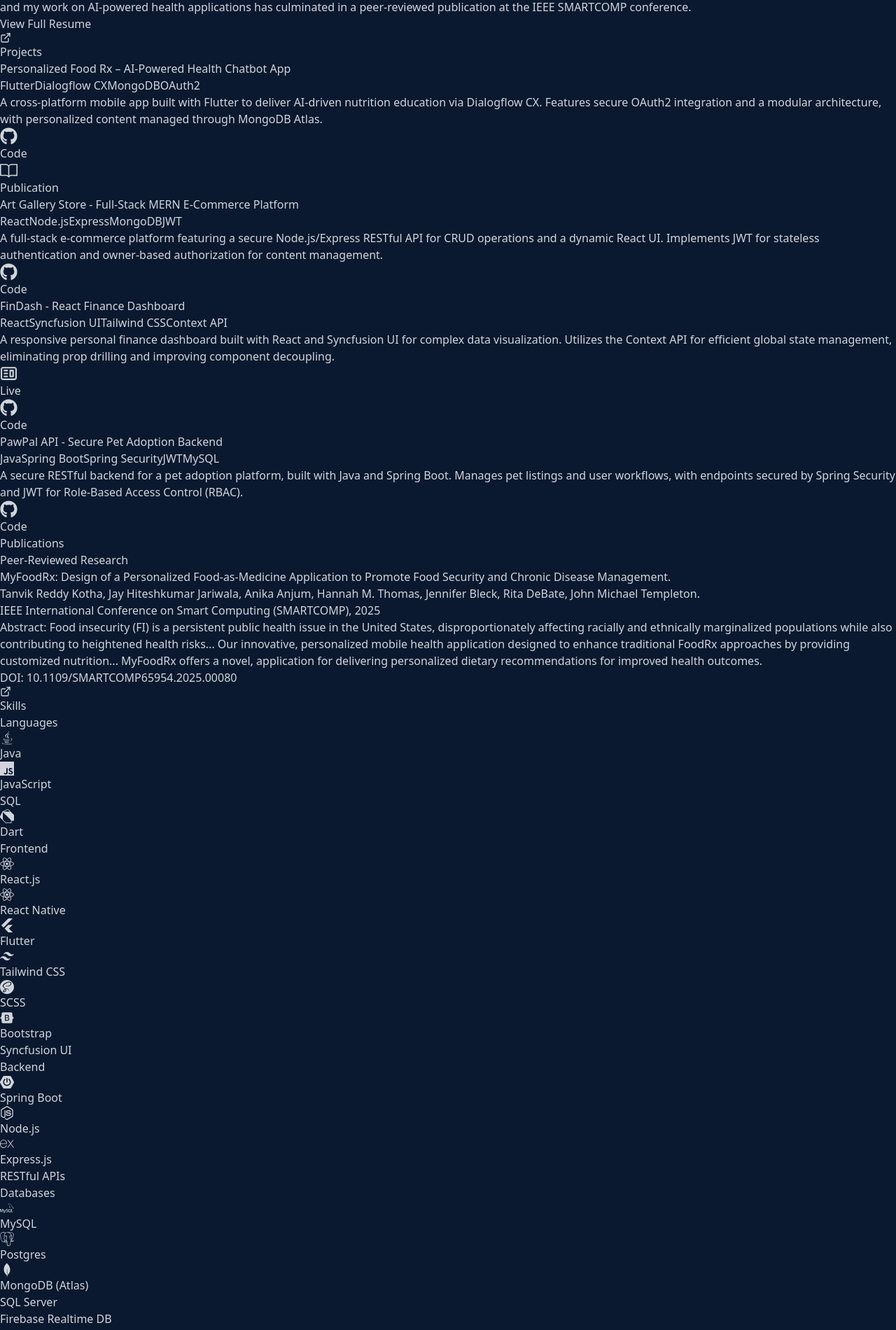
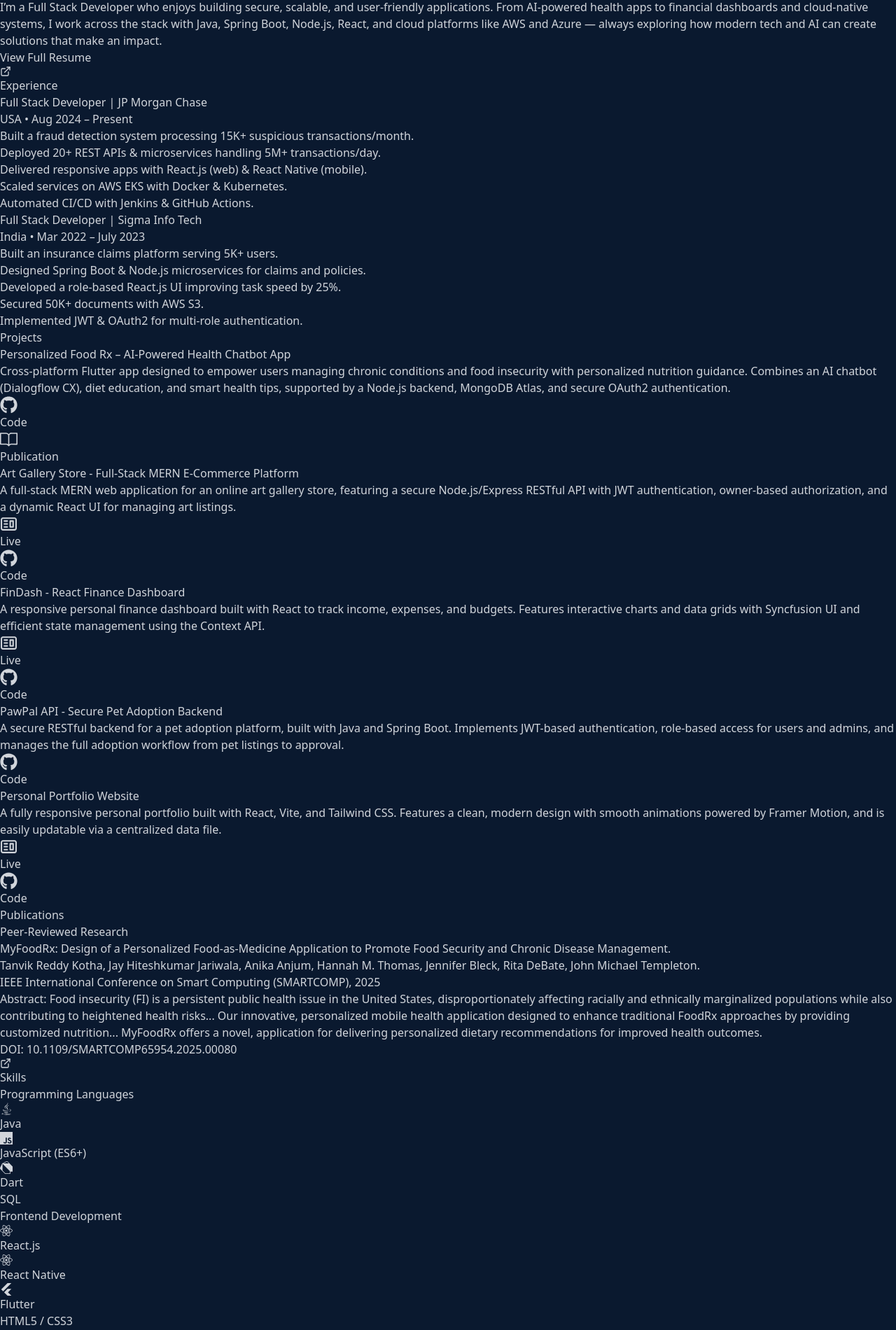
Before and after one commit to tanvikreddy123/portfolio, a React (Vite) app: page / in a window 1280 px wide. Shown: the part 700-2600 px from the top of the page at 70% size. Built offline with nearby package versions, Linux system fonts and the light colour scheme.

Commit message:
feat: Add portfolio project and update all the links

```diff
--- a/src/App.jsx
+++ b/src/App.jsx
@@ -5,6 +5,7 @@
 import Navbar from "./components/Navbar";
 import Projects from "./components/Projects";
 import Publications from "./components/Publications";
+import Experience from "./components/Experience";
 import Skills from "./components/Skills";
 
 function App() {
@@ -13,6 +14,7 @@
       <Navbar />
       <Hero />
       <About />
+      <Experience />
       <Projects />
       <Publications />
       <Skills />
--- a/src/components/About.jsx
+++ b/src/components/About.jsx
@@ -14,11 +14,11 @@
         </div>
         <div className="max-w-[1000px] w-full grid sm:grid-cols-2 gap-8 px-4">
           <div className="sm:text-left text-4xl font-bold">
-            <p>A passionate developer building scalable, AI-driven solutions.</p>
+            <p>A passionate developer building secure, scalable, and user-focused solutions.</p>
           </div>
           <div>
             <p className="text-[#8892b0]">
-              My expertise lies in building scalable web and mobile applications using Java, Spring Boot, and React. I am proficient across the entire stack—from database design and cloud deployment with AWS, to implementing secure authentication. My expertise extends to integrating AI into full-stack development to create user-centric solutions, and my work on AI-powered health applications has culminated in a peer-reviewed publication at the IEEE SMARTCOMP conference.
+              I’m a Full Stack Developer who enjoys building secure, scalable, and user-friendly applications. From AI-powered health apps to financial dashboards and cloud-native systems, I work across the stack with Java, Spring Boot, Node.js, React, and cloud platforms like AWS and Azure — always exploring how modern tech and AI can create solutions that make an impact.
             </p>
             <div className='mt-6'>
                 <a
--- /dev/null
+++ b/src/components/Experience.jsx
@@ -0,0 +1,55 @@
+import React from 'react';
+import { experiences } from '../constants';
+
+const Experience = () => {
+  const items = Array.isArray(experiences) ? experiences : [];
+
+  if (items.length === 0) {
+    // Nothing to render; to avoid a crash if the export is missing
+    return null;
+  }
+
+  return (
+    <div id="experience" className="w-full bg-[#0a192f] text-gray-300 pt-24 min-h-screen">
+      <div className="max-w-[1000px] mx-auto p-4 flex flex-col justify-center w-full h-full">
+        <div className="pb-8">
+          <p className="text-3xl font-bold pb-4 text-[#ccd6f6]">Experience</p>
+        </div>
+
+        <div className="space-y-6">
+          {items.map((exp) => (
+            <div
+              key={`${exp.company}-${exp.role}-${exp.dates}`}
+              className="bg-[#1e293b] shadow-lg shadow-[#040c16] rounded-lg p-6"
+            >
+              <div className="flex flex-col sm:flex-row sm:items-center sm:justify-between gap-2">
+                <h3 className="text-xl font-bold text-white">
+                  {exp.role} <span className="text-pink-500">|</span> {exp.company}
+                </h3>
+                <p className="text-sm text-gray-400">{exp.location} • {exp.dates}</p>
+              </div>
+
+              {exp.summary && <p className="mt-3 text-gray-300">{exp.summary}</p>}
+
+              <ul className="mt-4 list-disc list-inside space-y-2 text-gray-300">
+                {(exp.points || []).map((pt, idx) => <li key={idx}>{pt}</li>)}
+              </ul>
+
+              {(exp.tech || []).length > 0 && (
+                <div className="mt-4 flex flex-wrap gap-2">
+                  {exp.tech.map((t) => (
+                    <span key={t} className="px-2 py-1 bg-pink-800 text-pink-100 rounded-md text-xs font-semibold">
+                      {t}
+                    </span>
+                  ))}
+                </div>
+              )}
+            </div>
+          ))}
+        </div>
+      </div>
+    </div>
+  );
+};
+
+export default Experience;
--- a/src/components/Skills.jsx
+++ b/src/components/Skills.jsx
@@ -9,22 +9,31 @@
           <p className="text-3xl font-bold pb-4 text-[#ccd6f6]">Skills</p>
         </div>
 
-        <div className="w-full grid grid-cols-1 sm:grid-cols-2 md:grid-cols-4 gap-6 text-center py-8">
+        {/* for Equal-height cards */}
+        <div className="w-full grid grid-cols-1 sm:grid-cols-2 md:grid-cols-3 lg:grid-cols-4 gap-6 items-stretch py-8">
           {skills.map((skillCategory) => (
-            <div key={skillCategory.category} className="shadow-lg shadow-[#040c16] bg-[#1e293b] rounded-lg p-4">
-              <h3 className="text-xl font-bold text-pink-500 mb-4 border-b-2 border-pink-700 pb-2">{skillCategory.category}</h3>
+            <div
+              key={skillCategory.category}
+              className="shadow-lg shadow-[#040c16]/60 bg-[#1e293b] rounded-lg p-4 flex flex-col h-full
+                         transition-transform duration-200 hover:-translate-y-0.5 hover:shadow-pink-800/20"
+            >
+              {/* to align list */}
+              <div className="mb-4 border-b-2 border-pink-700 pb-2 min-h-[56px] flex items-end">
+                <h3 className="text-xl font-bold text-pink-500">
+                  {skillCategory.category}
+                </h3>
+              </div>
 
-              <ul className="text-left space-y-3 pt-2">
+              <ul className="text-left space-y-2 pt-2 text-sm leading-relaxed">
                 {skillCategory.items.map((item) => (
-                  <li key={item.name} className="flex items-center">
-                    <span className="w-8 flex-shrink-0">
-                      {item.icon && <item.icon size={20} />}
+                  <li key={item.name} className="flex items-start">
+                    <span className="w-8 flex-shrink-0 pt-[2px] opacity-70">
+                      {item.icon && <item.icon size={18} />}
                     </span>
-                    <span>{item.name}</span>
+                    <span className="break-words">{item.name}</span>
                   </li>
                 ))}
               </ul>
-
             </div>
           ))}
         </div>
--- a/src/constants/index.js
+++ b/src/constants/index.js
@@ -9,6 +9,7 @@
 
 export const navLinks = [
   { id: "about", title: "About" },
+  { id: "experience", title: "Experience" },
   { id: "projects", title: "Projects" },
   { id: "publications", title: "Publications" },
   { id: "skills", title: "Skills" },
@@ -25,115 +26,127 @@
 
 export const skills = [
   {
-    category: "Languages",
+    category: "Programming Languages",
     items: [
       { name: "Java", icon: FaJava },
-      { name: "JavaScript", icon: SiJavascript },
+      { name: "JavaScript (ES6+)", icon: SiJavascript },
+      { name: "Dart", icon: SiDart },
       { name: "SQL" },
-      { name: "Dart", icon: SiDart },
     ],
   },
   {
-    category: "Frontend",
+    category: "Frontend Development",
     items: [
       { name: "React.js", icon: FaReact },
       { name: "React Native", icon: FaReact },
       { name: "Flutter", icon: SiFlutter },
+      { name: "HTML5 / CSS3" },
       { name: "Tailwind CSS", icon: SiTailwindcss },
-      { name: "SCSS", icon: SiSass },
       { name: "Bootstrap", icon: FaBootstrap },
-      { name: "Syncfusion UI" },
+      { name: "React Ecosystem (Redux, Context API, React Router)" },
     ],
   },
   {
-    category: "Backend",
+    category: "Backend & APIs",
     items: [
       { name: "Spring Boot", icon: SiSpringboot },
       { name: "Node.js", icon: FaNodeJs },
       { name: "Express.js", icon: SiExpress },
-      { name: "RESTful APIs" },
+      { name: "APIs: REST, GraphQL" },
+      { name: "Architecture: Microservices, MVC" },
+      { name: "Serverless (AWS Lambda)", icon: FaAws },
+      { name: "Data Formats: JSON, XML" },
     ],
   },
   {
     category: "Databases",
     items: [
       { name: "MySQL", icon: SiMysql },
-      { name: "Postgres", icon: SiPostgresql },
+      { name: "PostgreSQL", icon: SiPostgresql },
       { name: "MongoDB (Atlas)", icon: SiMongodb },
+      { name: "Firebase Realtime DB" },
       { name: "SQL Server" },
-      { name: "Firebase Realtime DB" },
-    ],
-  },
-  {
-    category: "Auth & Security",
-    items: [
-      { name: "Spring Security", icon: SiSpring },
-      { name: "JWT" },
-      { name: "OAuth2" },
-      { name: "Role-Based Access Control (RBAC)" },
+      { name: "H2" },
     ],
   },
   {
     category: "Cloud & DevOps",
     items: [
-      { name: "AWS (EC2, S3, Lambda)", icon: FaAws },
-      { name: "CI/CD" },
+      { name: "AWS (EC2, S3, Lambda, API Gateway, SNS, SQS, EKS)", icon: FaAws },
+      { name: "Azure" },
+      { name: "Docker" },
+      { name: "Kubernetes" },
       { name: "Jenkins", icon: FaJenkins },
       { name: "GitHub Actions", icon: FaGithub },
-      { name: "API Gateway" },
+      { name: "CI/CD Pipelines" },
     ],
   },
   {
-    category: "Developer Tools",
+    category: "Security & Testing",
+    items: [
+      { name: "Spring Security" },
+      { name: "JWT / OAuth2 / RBAC" },
+      { name: "HTTPS / SSL/TLS / API Authentication" },
+      { name: "JUnit" },
+      { name: "Unit & API Testing" },
+      { name: "Test-Driven Development (TDD)" },
+      { name: "Agile/Scrum" },
+      { name: "Git Branching" },
+    ],
+  },
+  {
+    category: "Tools & Development",
     items: [
       { name: "Git", icon: FaGitAlt },
-      { name: "IntelliJ", icon: SiIntellijidea },
+      { name: "IntelliJ IDEA", icon: SiIntellijidea },
       { name: "VS Code", icon: VscVscode },
       { name: "Postman", icon: SiPostman },
       { name: "Jira", icon: FaJira },
       { name: "Confluence", icon: FaConfluence },
-    ],
-  },
-  {
-    category: "Testing & Practices",
-    items: [
-      { name: "JUnit" },
-      { name: "Test-Driven Development (TDD)" },
-      { name: "Agile/Scrum" },
+      { name: "Swagger (OpenAPI)" },
     ],
   },
 ];
 
+
+
 export const projects = [
   {
     title: "Personalized Food Rx – AI-Powered Health Chatbot App",
-    description: "A cross-platform mobile app built with Flutter to deliver AI-driven nutrition education via Dialogflow CX. Features secure OAuth2 integration and a modular architecture, with personalized content managed through MongoDB Atlas.",
-    tags: ["Flutter", "Dialogflow CX", "MongoDB", "OAuth2"],
+    description: "Cross-platform Flutter app designed to empower users managing chronic conditions and food insecurity with personalized nutrition guidance. Combines an AI chatbot (Dialogflow CX), diet education, and smart health tips, supported by a Node.js backend, MongoDB Atlas, and secure OAuth2 authentication.",
+    tags: [],
     source_code_link: "https://github.com/tanvikreddy123/nutrimate-foodrx-healthbot",
     publication_link: "10.1109/SMARTCOMP65954.2025.00080",
     live_demo_link: "#",
   },
   {
     title: "Art Gallery Store - Full-Stack MERN E-Commerce Platform",
-    description: "A full-stack e-commerce platform featuring a secure Node.js/Express RESTful API for CRUD operations and a dynamic React UI. Implements JWT for stateless authentication and owner-based authorization for content management.",
-    tags: ["React", "Node.js", "Express", "MongoDB", "JWT"],
+    description: "A full-stack MERN web application for an online art gallery store, featuring a secure Node.js/Express RESTful API with JWT authentication, owner-based authorization, and a dynamic React UI for managing art listings.",
+    tags: [],
     source_code_link: "https://github.com/tanvikreddy123/art-gallery-store",
-    live_demo_link: "#",
+    live_demo_link: "https://art-gallery-frontend-4at0.onrender.com",
   },
   {
     title: "FinDash - React Finance Dashboard",
-    description: "A responsive personal finance dashboard built with React and Syncfusion UI for complex data visualization. Utilizes the Context API for efficient global state management, eliminating prop drilling and improving component decoupling.",
-    tags: ["React", "Syncfusion UI", "Tailwind CSS", "Context API"],
+    description: "A responsive personal finance dashboard built with React to track income, expenses, and budgets. Features interactive charts and data grids with Syncfusion UI and efficient state management using the Context API.",
+    tags: [],
     source_code_link: "https://github.com/tanvikreddy123/personal-finance-dashboard",
     live_demo_link: "https://personal-finance-dashboard-dusky.vercel.app/",
   },
   {
     title: "PawPal API - Secure Pet Adoption Backend",
-    description: "A secure RESTful backend for a pet adoption platform, built with Java and Spring Boot. Manages pet listings and user workflows, with endpoints secured by Spring Security and JWT for Role-Based Access Control (RBAC).",
-    tags: ["Java", "Spring Boot", "Spring Security", "JWT", "MySQL"],
+    description: "A secure RESTful backend for a pet adoption platform, built with Java and Spring Boot. Implements JWT-based authentication, role-based access for users and admins, and manages the full adoption workflow from pet listings to approval.",
+    tags: [],
     source_code_link: "https://github.com/tanvikreddy123/pawpal_api",
     live_demo_link: null,
   },
+  {
+    title: "Personal Portfolio Website",
+    description: "A fully responsive personal portfolio built with React, Vite, and Tailwind CSS. Features a clean, modern design with smooth animations powered by Framer Motion, and is easily updatable via a centralized data file.",
+    tags: [],
+    source_code_link: "https://github.com/tanvikreddy123/portfolio",
+    live_demo_link: "https://portfolio-tau-pink-m1a3s80ioj.vercel.app/",
+  }
 ];
 
 export const certifications = [
@@ -151,11 +164,6 @@
     name: "The Complete Full Stack Web Development Bootcamp",
     issuer: "Udemy",
     link: "https://www.udemy.com/certificate/UC-769dbb78-4261-49ed-88ca-959337333e10/",
-  },
-  {
-    name: "React Certification",
-    issuer: "Scrimba",
-    link: "#",
   },
   {
     name: "J.P Morgan Software Engineering Job Simulation",
@@ -186,3 +194,32 @@
     doi: "10.1109/SMARTCOMP65954.2025.00080",
     abstract: "Food insecurity (FI) is a persistent public health issue in the United States, disproportionately affecting racially and ethnically marginalized populations while also contributing to heightened health risks... Our innovative, personalized mobile health application designed to enhance traditional FoodRx approaches by providing customized nutrition... MyFoodRx offers a novel, application for delivering personalized dietary recommendations for improved health outcomes."
 };
+
+export const experiences = [
+  {
+    company: "JP Morgan Chase",
+    role: "Full Stack Developer",
+    location: "USA",
+    dates: "Aug 2024 – Present",
+    points: [
+      "Built a fraud detection system processing 15K+ suspicious transactions/month.",
+      "Deployed 20+ REST APIs & microservices handling 5M+ transactions/day.",
+      "Delivered responsive apps with React.js (web) & React Native (mobile).",
+      "Scaled services on AWS EKS with Docker & Kubernetes.",
+      "Automated CI/CD with Jenkins & GitHub Actions."
+    ]
+  },
+  {
+    company: "Sigma Info Tech",
+    role: "Full Stack Developer",
+    location: "India",
+    dates: "Mar 2022 – July 2023",
+    points: [
+      "Built an insurance claims platform serving 5K+ users.",
+      "Designed Spring Boot & Node.js microservices for claims and policies.",
+      "Developed a role-based React.js UI improving task speed by 25%.",
+      "Secured 50K+ documents with AWS S3.",
+      "Implemented JWT & OAuth2 for multi-role authentication."
+    ]
+  }
+];
```
Also changed, not shown: 2 other files (tests, documents, lock files or other folders).
